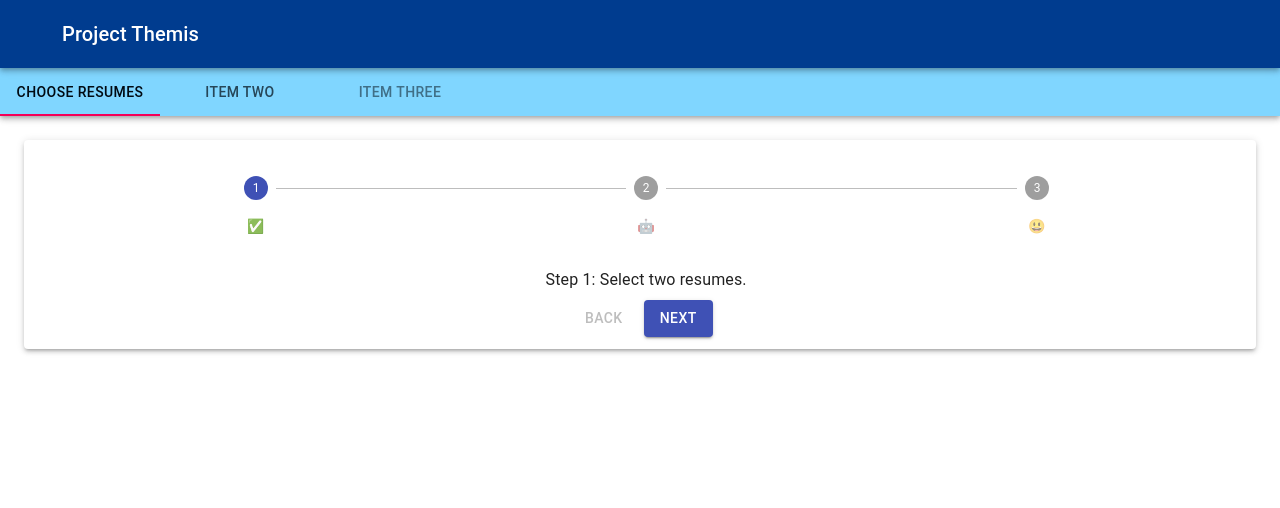
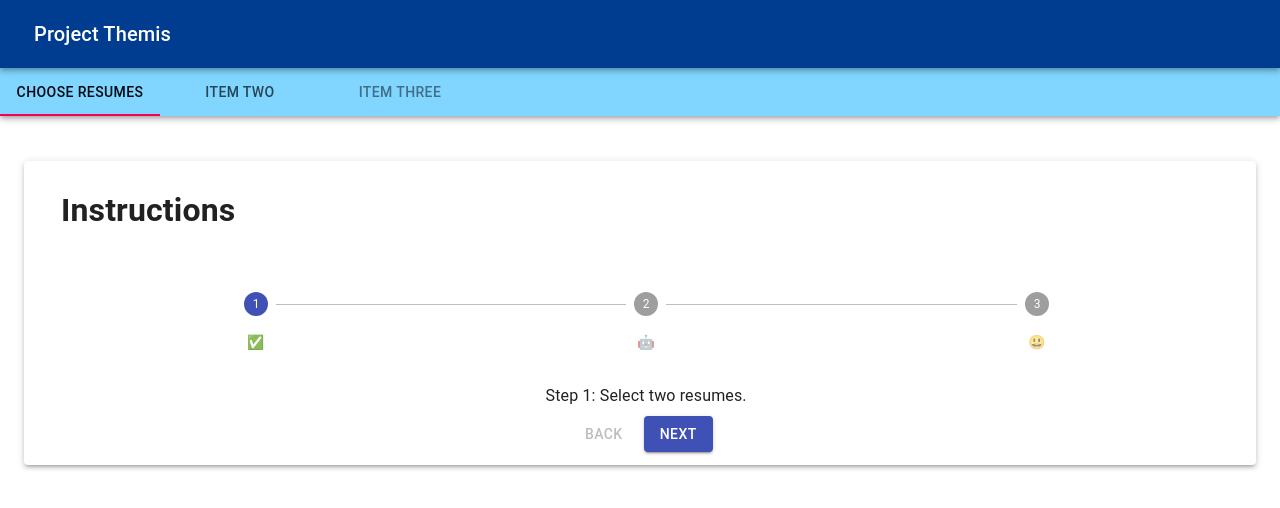
Before and after one commit to kristina-arezina/ai-hack-webapp, a React (Create React App) app: page / in a window 1280 px wide. Shown: the top 508 px of the page. Built offline with nearby package versions, Linux system fonts and the light colour scheme.

Commit message:
instuctions work

```diff
--- a/src/components/Header.js
+++ b/src/components/Header.js
@@ -3,7 +3,6 @@
 import AppBar from '@material-ui/core/AppBar';
 import Toolbar from '@material-ui/core/Toolbar';
 import Typography from '@material-ui/core/Typography';
-import IconButton from '@material-ui/core/IconButton';
 
 const useStyles = makeStyles((theme) => ({
   root: {
@@ -27,8 +26,6 @@
     <div className={classes.root}>
       <AppBar className={classes.header} position="static">
         <Toolbar variant="dense">
-          <IconButton edge="start" className={classes.menuButton} color="inherit" aria-label="menu">
-          </IconButton>
           <Typography variant="h6" color="inherit">
           Project Themis
           </Typography>
--- a/src/components/StepOne.js
+++ b/src/components/StepOne.js
@@ -72,6 +72,7 @@
       </AppBar>
       <TabPanel value={value} index={0}>
         <Paper elevation={3}>
+        <h1 style={{paddingTop:"2%", textAlign:"left", paddingLeft:"3%"}}>Instructions</h1>
             <Instructions/>
         </Paper>
       </TabPanel>
```
